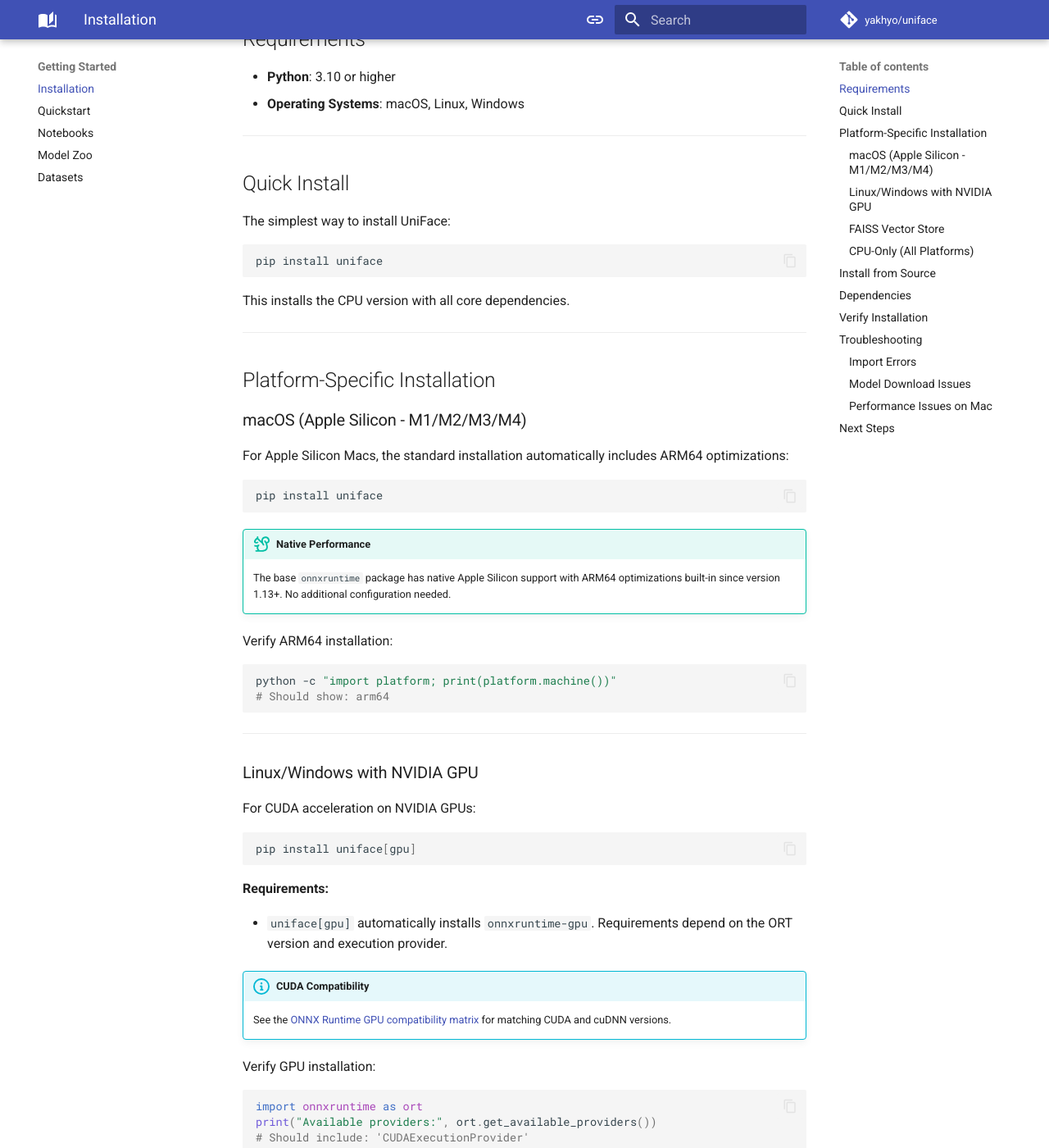
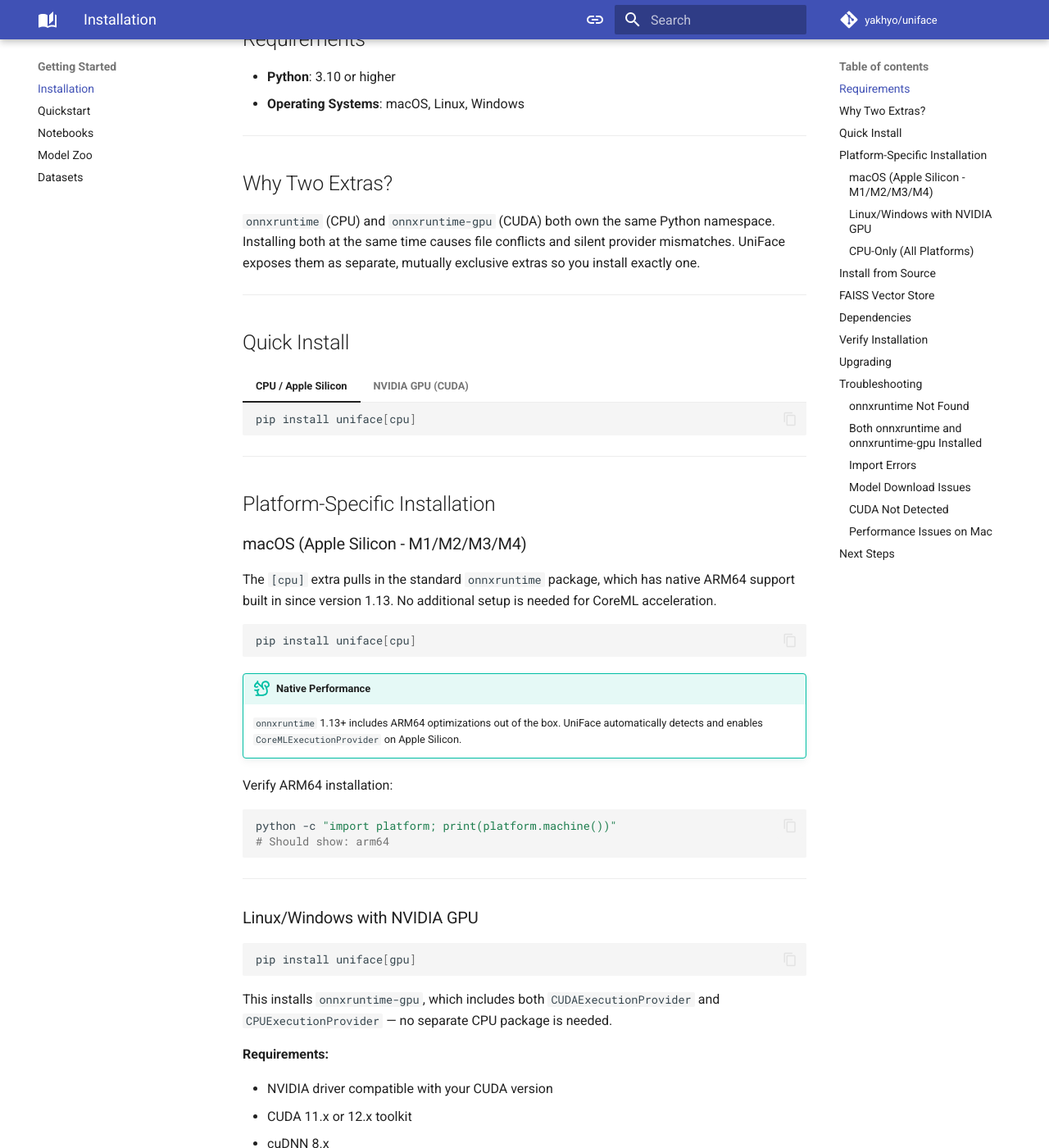
Before and after one commit to yakhyo/uniface, an MkDocs documentation site: the page built from docs/installation.md, in a window 1280 px wide and 1400 px high, scrolled down 336 px. Shown: the whole window at 82% size. Built offline with MkDocs 1.6.1 and Material for MkDocs 9.7.7, drawn with Linux system fonts in a browser that asks for light colours; comment, search, counter and statistics services are not loaded; some of the changed text lies outside the part shown.

Commit message:
fix: Fix installation conflict between onnxruntime and onnxruntime-gpu

````diff
--- a/docs/installation.md
+++ b/docs/installation.md
@@ -11,15 +11,27 @@
 
 ---
 
+## Why Two Extras?
+
+`onnxruntime` (CPU) and `onnxruntime-gpu` (CUDA) both own the same Python namespace.
+Installing both at the same time causes file conflicts and silent provider mismatches.
+UniFace exposes them as separate, mutually exclusive extras so you install exactly one.
+
+---
+
 ## Quick Install
 
-The simplest way to install UniFace:
+=== "CPU / Apple Silicon"
 
-```bash
-pip install uniface
-```
+    ```bash
+    pip install uniface[cpu]
+    ```
 
-This installs the CPU version with all core dependencies.
+=== "NVIDIA GPU (CUDA)"
+
+    ```bash
+    pip install uniface[gpu]
+    ```
 
 ---
 
@@ -27,14 +39,16 @@
 
 ### macOS (Apple Silicon - M1/M2/M3/M4)
 
-For Apple Silicon Macs, the standard installation automatically includes ARM64 optimizations:
+The `[cpu]` extra pulls in the standard `onnxruntime` package, which has native ARM64 support
+built in since version 1.13. No additional setup is needed for CoreML acceleration.
 
 ```bash
-pip install uniface
+pip install uniface[cpu]
 ```
 
 !!! tip "Native Performance"
-    The base `onnxruntime` package has native Apple Silicon support with ARM64 optimizations built-in since version 1.13+. No additional configuration needed.
+    `onnxruntime` 1.13+ includes ARM64 optimizations out of the box.
+    UniFace automatically detects and enables `CoreMLExecutionProvider` on Apple Silicon.
 
 Verify ARM64 installation:
 
@@ -47,18 +61,22 @@
 
 ### Linux/Windows with NVIDIA GPU
 
-For CUDA acceleration on NVIDIA GPUs:
-
 ```bash
 pip install uniface[gpu]
 ```
 
+This installs `onnxruntime-gpu`, which includes both `CUDAExecutionProvider` and
+`CPUExecutionProvider` — no separate CPU package is needed.
+
 **Requirements:**
 
-- `uniface[gpu]` automatically installs `onnxruntime-gpu`. Requirements depend on the ORT version and execution provider.
+- NVIDIA driver compatible with your CUDA version
+- CUDA 11.x or 12.x toolkit
+- cuDNN 8.x
 
 !!! info "CUDA Compatibility"
-    See the [ONNX Runtime GPU compatibility matrix](https://onnxruntime.ai/docs/execution-providers/CUDA-ExecutionProvider.html) for matching CUDA and cuDNN versions.
+    See the [ONNX Runtime GPU compatibility matrix](https://onnxruntime.ai/docs/execution-providers/CUDA-ExecutionProvider.html)
+    for matching CUDA and cuDNN versions.
 
 Verify GPU installation:
 
@@ -70,23 +88,10 @@
 
 ---
 
-### FAISS Vector Store
-
-For fast multi-identity face search using a FAISS vector store:
-
-```bash
-pip install faiss-cpu   # CPU
-pip install faiss-gpu   # NVIDIA GPU (CUDA)
-```
-
-See the [Stores module](modules/stores.md) for usage.
-
----
-
 ### CPU-Only (All Platforms)
 
 ```bash
-pip install uniface
+pip install uniface[cpu]
 ```
 
 Works on all platforms with automatic CPU fallback.
@@ -100,37 +105,58 @@
 ```bash
 git clone https://github.com/yakhyo/uniface.git
 cd uniface
-pip install -e .
+
+pip install -e ".[cpu]"   # CPU / Apple Silicon
+pip install -e ".[gpu]"   # NVIDIA GPU
 ```
 
 With development dependencies:
 
 ```bash
-pip install -e ".[dev]"
+pip install -e ".[cpu,dev]"
 ```
+
+---
+
+## FAISS Vector Store
+
+For fast multi-identity face search using a FAISS vector store:
+
+```bash
+pip install faiss-cpu   # CPU
+pip install faiss-gpu   # NVIDIA GPU (CUDA)
+```
+
+See the [Stores module](modules/stores.md) for usage.
 
 ---
 
 ## Dependencies
 
-UniFace has minimal dependencies:
+UniFace has minimal core dependencies:
 
 | Package | Purpose |
 |---------|---------|
 | `numpy` | Array operations |
 | `opencv-python` | Image processing |
-| `onnxruntime` | Model inference |
 | `scikit-image` | Geometric transforms |
+| `scipy` | Signal processing |
 | `requests` | Model download |
 | `tqdm` | Progress bars |
 
-**Optional:**
+**Runtime extras (install exactly one):**
 
-| Package | Install extra | Purpose |
-|---------|---------------|---------|
+| Extra | Package | Use case |
+|-------|---------|---------|
+| `uniface[cpu]` | `onnxruntime` | CPU inference, Apple Silicon |
+| `uniface[gpu]` | `onnxruntime-gpu` | NVIDIA CUDA inference |
+
+**Other optional packages:**
+
+| Package | Install | Purpose |
+|---------|---------|---------|
 | `faiss-cpu` / `faiss-gpu` | `pip install faiss-cpu` | FAISS vector store |
-| `onnxruntime-gpu` | `uniface[gpu]` | CUDA acceleration |
-| `torch` | `pip install torch` | Emotion model uses TorchScript |
+| `torch` | `pip install torch` | Emotion model (TorchScript) |
 | `torchvision` | `pip install torchvision` | Faster NMS for YOLO detectors |
 
 ---
@@ -155,16 +181,62 @@
 
 ---
 
+## Upgrading
+
+When upgrading UniFace, stay consistent with your runtime extra:
+
+```bash
+pip install --upgrade uniface[cpu]   # or uniface[gpu]
+```
+
+If you are switching from CPU to GPU (or vice versa):
+
+```bash
+pip uninstall onnxruntime onnxruntime-gpu -y
+pip install uniface[gpu]   # install the one you want
+```
+
+---
+
 ## Troubleshooting
+
+### onnxruntime Not Found
+
+If you see:
+
+```
+ImportError: onnxruntime is not installed. Install it with one of:
+  pip install uniface[cpu]   # CPU / Apple Silicon
+  pip install uniface[gpu]   # NVIDIA GPU (CUDA)
+```
+
+You installed uniface without an extra. Run the appropriate command above.
+
+---
+
+### Both onnxruntime and onnxruntime-gpu Installed
+
+If you previously ran `pip install uniface[gpu]` on top of a `pip install uniface[cpu]`
+(or vice versa), you may have both packages installed simultaneously, which causes conflicts.
+Fix it with:
+
+```bash
+pip uninstall onnxruntime onnxruntime-gpu -y
+pip install uniface[gpu]   # or uniface[cpu]
+```
+
+---
 
 ### Import Errors
 
-If you encounter import errors, ensure you're using Python 3.10+:
+Ensure you're using Python 3.10+:
 
 ```bash
 python --version
 # Should show: Python 3.10.x or higher
 ```
+
+---
 
 ### Model Download Issues
 
@@ -178,6 +250,25 @@
 model_path = verify_model_weights(RetinaFaceWeights.MNET_V2)
 print(f"Model downloaded to: {model_path}")
 ```
+
+---
+
+### CUDA Not Detected
+
+1. Verify CUDA installation:
+   ```bash
+   nvidia-smi
+   ```
+
+2. Check CUDA version compatibility with ONNX Runtime.
+
+3. Reinstall the GPU extra cleanly:
+   ```bash
+   pip uninstall onnxruntime onnxruntime-gpu -y
+   pip install uniface[gpu]
+   ```
+
+---
 
 ### Performance Issues on Mac
 
--- a/pyproject.toml
+++ b/pyproject.toml
@@ -44,7 +44,6 @@
 dependencies = [
     "numpy>=1.21.0",
     "opencv-python>=4.5.0",
-    "onnxruntime>=1.16.0",
     "scikit-image>=0.22.0",
     "scipy>=1.7.0",
     "requests>=2.28.0",
@@ -52,8 +51,9 @@
 ]
 
 [project.optional-dependencies]
+cpu = ["onnxruntime>=1.16.0"]
+gpu = ["onnxruntime-gpu>=1.16.0"]
 dev = ["pytest>=7.0.0", "ruff>=0.4.0"]
-gpu = ["onnxruntime-gpu>=1.16.0"]
 
 [project.urls]
 Homepage = "https://github.com/yakhyo/uniface"
--- a/requirements.txt
+++ b/requirements.txt
@@ -1,7 +1,9 @@
 numpy>=1.21.0
 opencv-python>=4.5.0
-onnxruntime>=1.16.0
 scikit-image>=0.22.0
 scipy>=1.7.0
 requests>=2.28.0
 tqdm>=4.64.0
+# Install ONE of the following (not both):
+# onnxruntime>=1.16.0        # CPU / Apple Silicon  →  pip install uniface[cpu]
+# onnxruntime-gpu>=1.16.0    # NVIDIA CUDA          →  pip install uniface[gpu]
````
Also changed, not shown: README.md (+6 -4 lines), docs/concepts/execution-providers.md (+4 -4 lines), docs/index.md (+4 -4 lines), docs/notebooks.md (+1 -1 lines), 1 other file.
